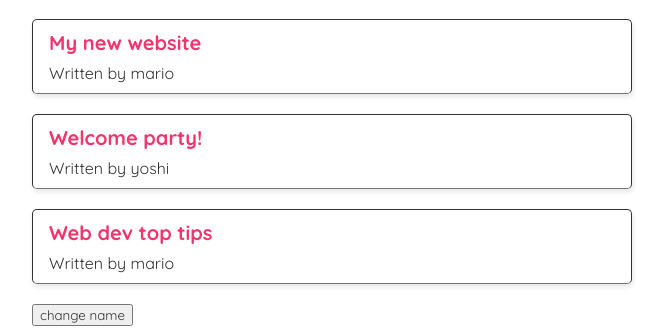
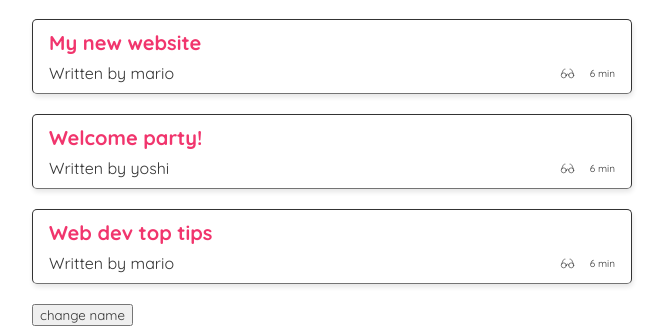
Before and after one commit to ToniRajamaki/Ninja-react-blog, a React (Create React App) app in the folder blog-project/: page / in a window 1280 px wide. Shown: the part 172-500 px from the top of the page, without its empty margins (308-972 px from the left). Built offline with nearby package versions, Linux system fonts and the light colour scheme.

Commit message:
added some more icons to showace the reading time of the blog

```diff
--- a/blog-project/src/BlogList.js
+++ b/blog-project/src/BlogList.js
@@ -1,5 +1,6 @@
 import { Link } from "react-router-dom/cjs/react-router-dom.min";
 import useFetch, { deleteData } from "./useFetch";
+import { LuGlasses } from "react-icons/lu";
 
 const BlogList = ({ blogs, title }) => {
   blogs = useFetch();
@@ -14,7 +15,17 @@ const BlogList = ({ blogs, title }) => {
         <div className="blog-preview" key={blog.id}>
           <Link to={`/blog/${blog.id}`}>
             <h2>{blog.title}</h2>
-            <p>Written by {blog.author}</p>
+            <div
+              style={{
+                display: "flex",
+                justifyContent: "space-between",
+                alignItems: "center",
+              }}
+            >
+              <p style={{ marginRight: "auto" }}>Written by {blog.author}</p>
+              <LuGlasses size={15} strokeWidth={1.0} />
+              <p style={{ paddingLeft: "15px", fontSize: "10px" }}> 6 min</p>
+            </div>
           </Link>
         </div>
       ))}
```
